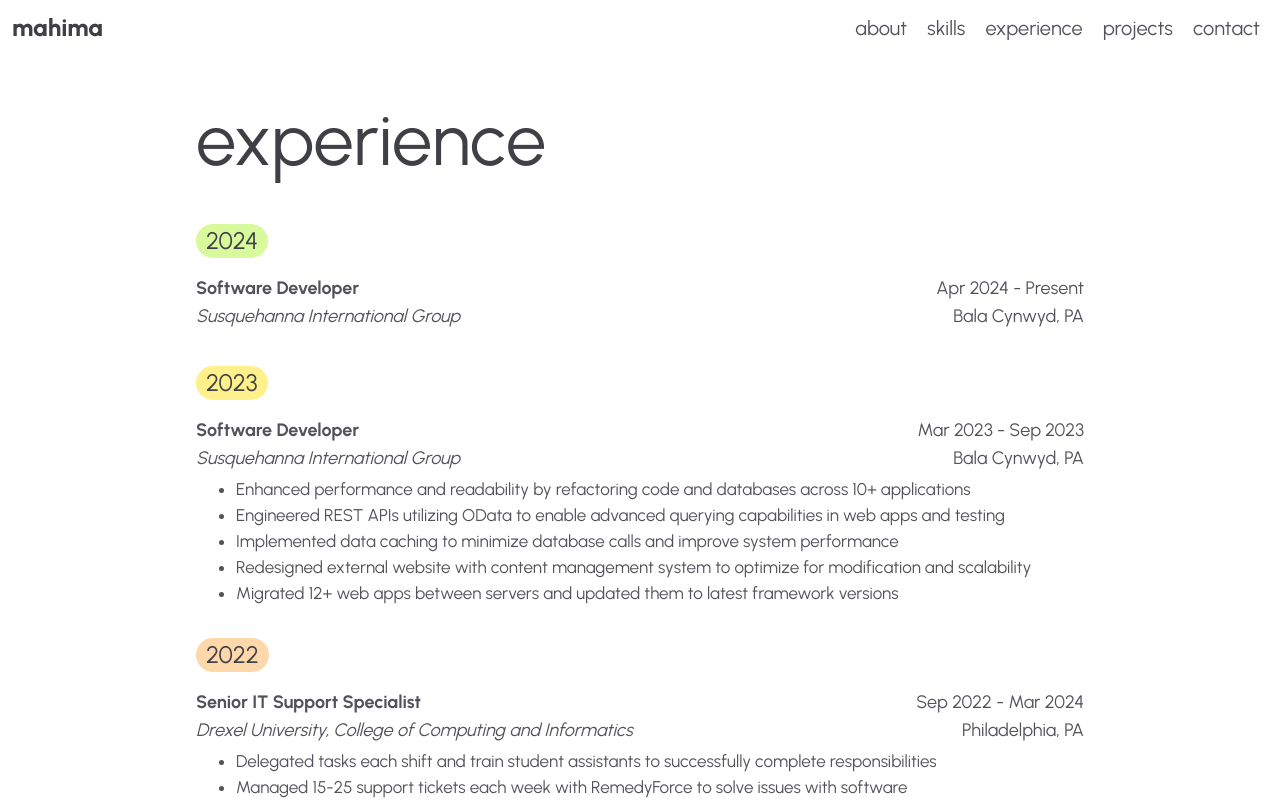
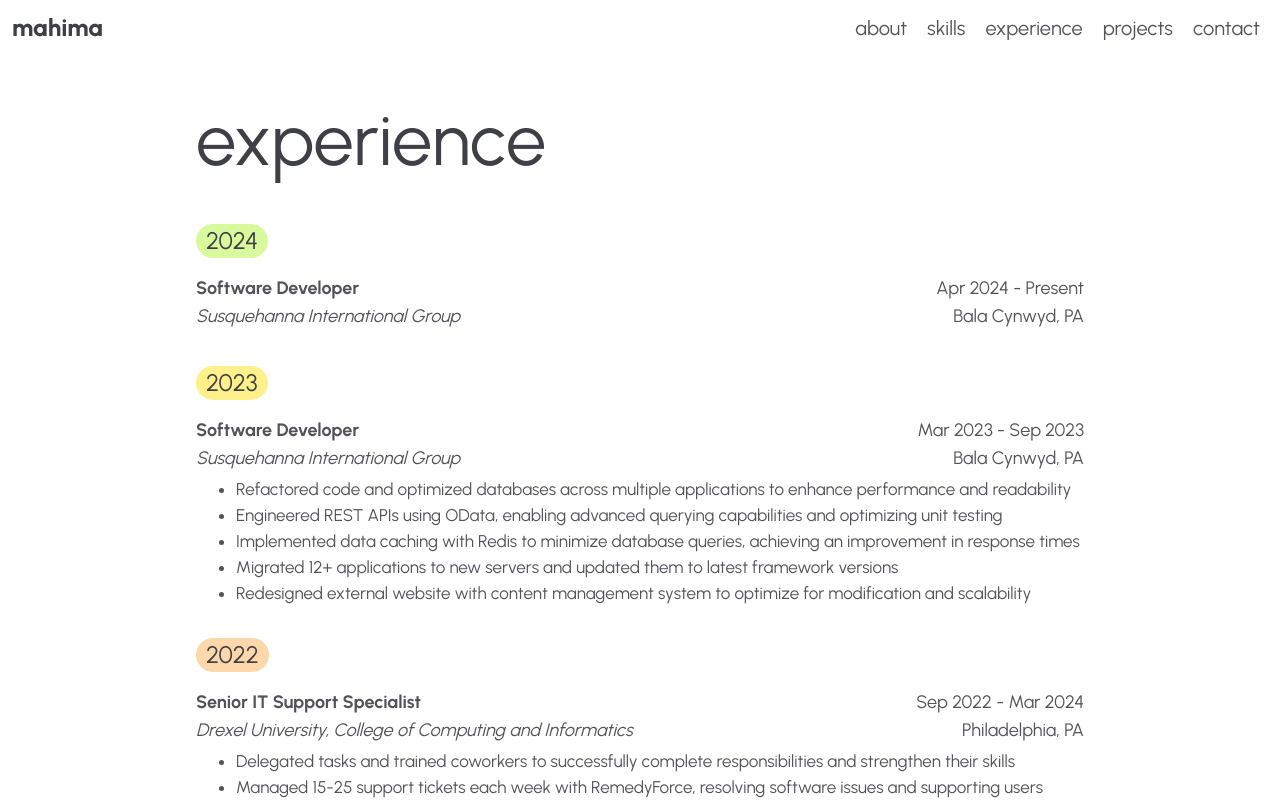
Before and after one commit to mahimamchacko/mahimamchacko.github.io, a Next.js app: page /experience in a window 1280 px wide. Shown: the top 800 px of the page. Built offline with nearby package versions, Linux system fonts and the light colour scheme.

Commit message:
Update bullets in Experience page

```diff
--- a/app/experience/page.tsx
+++ b/app/experience/page.tsx
@@ -25,11 +25,11 @@ export default function GetExperience() {
           period: "Mar 2023 - Sep 2023",
           location: "Bala Cynwyd, PA",
           bullets: [
-            "Enhanced performance and readability by refactoring code and databases across 10+ applications",
-            "Engineered REST APIs utilizing OData to enable advanced querying capabilities in web apps and testing",
-            "Implemented data caching to minimize database calls and improve system performance",
-            "Redesigned external website with content management system to optimize for modification and scalability",
-            "Migrated 12+ web apps between servers and updated them to latest framework versions"
+            "Refactored code and optimized databases across multiple applications to enhance performance and readability",
+            "Engineered REST APIs using OData, enabling advanced querying capabilities and optimizing unit testing",
+            "Implemented data caching with Redis to minimize database queries, achieving an improvement in response times",
+            "Migrated 12+ applications to new servers and updated them to latest framework versions",
+            "Redesigned external website with content management system to optimize for modification and scalability"
           ]
         }
       ]
@@ -44,10 +44,10 @@ export default function GetExperience() {
           period: "Sep 2022 - Mar 2024",
           location: "Philadelphia, PA",
           bullets: [
-            "Delegated tasks each shift and train student assistants to successfully complete responsibilities",
-            "Managed 15-25 support tickets each week with RemedyForce to solve issues with software",
+            "Delegated tasks and trained coworkers to successfully complete responsibilities and strengthen their skills",
+            "Managed 15-25 support tickets each week with RemedyForce, resolving software issues and supporting users",
+            "Crafted clear and concise technical documentation for internal and external audiences, improving software usability",
             "Organized student and faculty events by preparing technical equipment and assembling materials",
-            "Crafted clear and concise technical documentation for internal and external audiences",
             "Maintained reliability of recordings across 40+ classes through monitoring and upkeep of audio-visual technology"
           ]
         },
```
